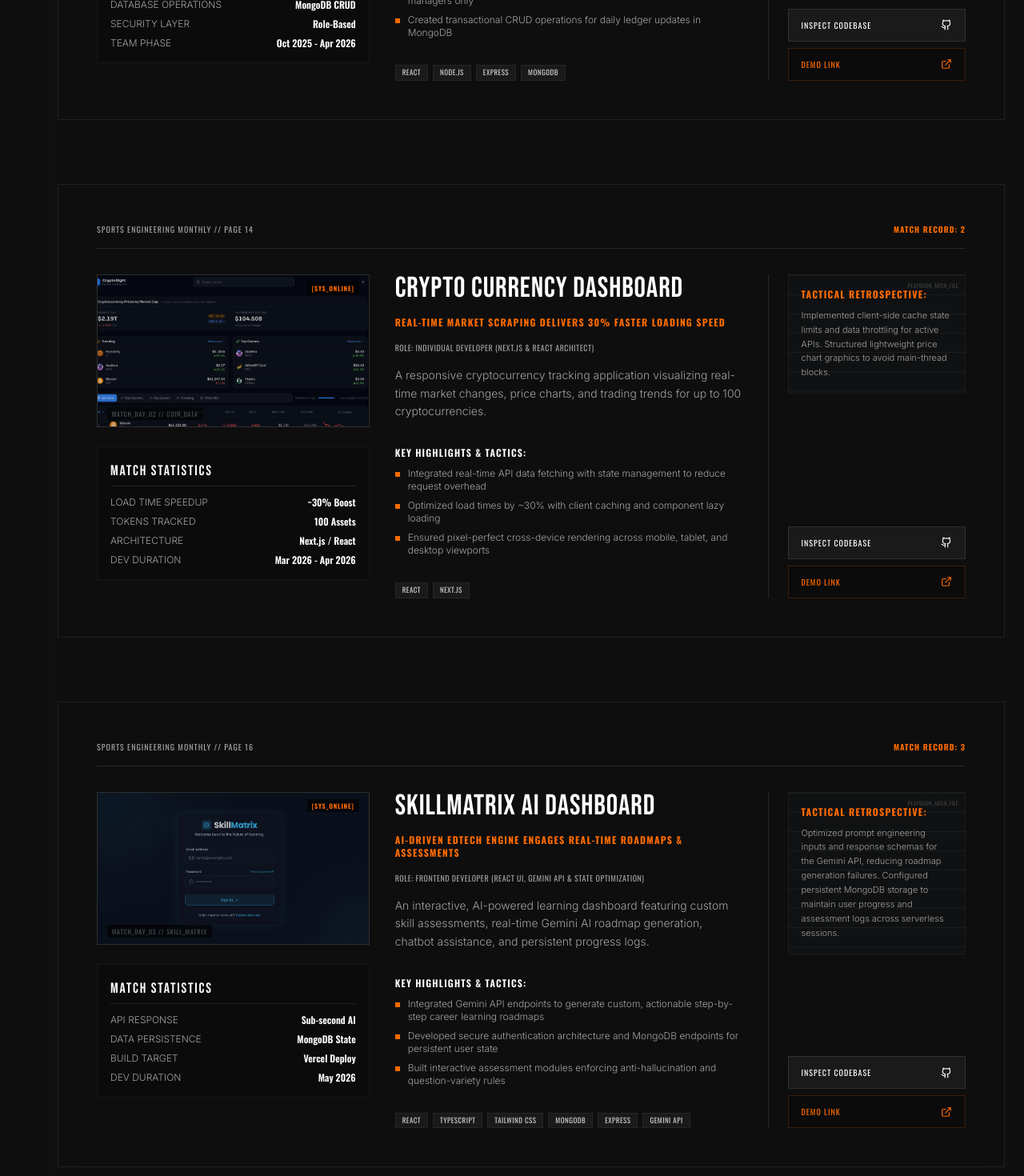
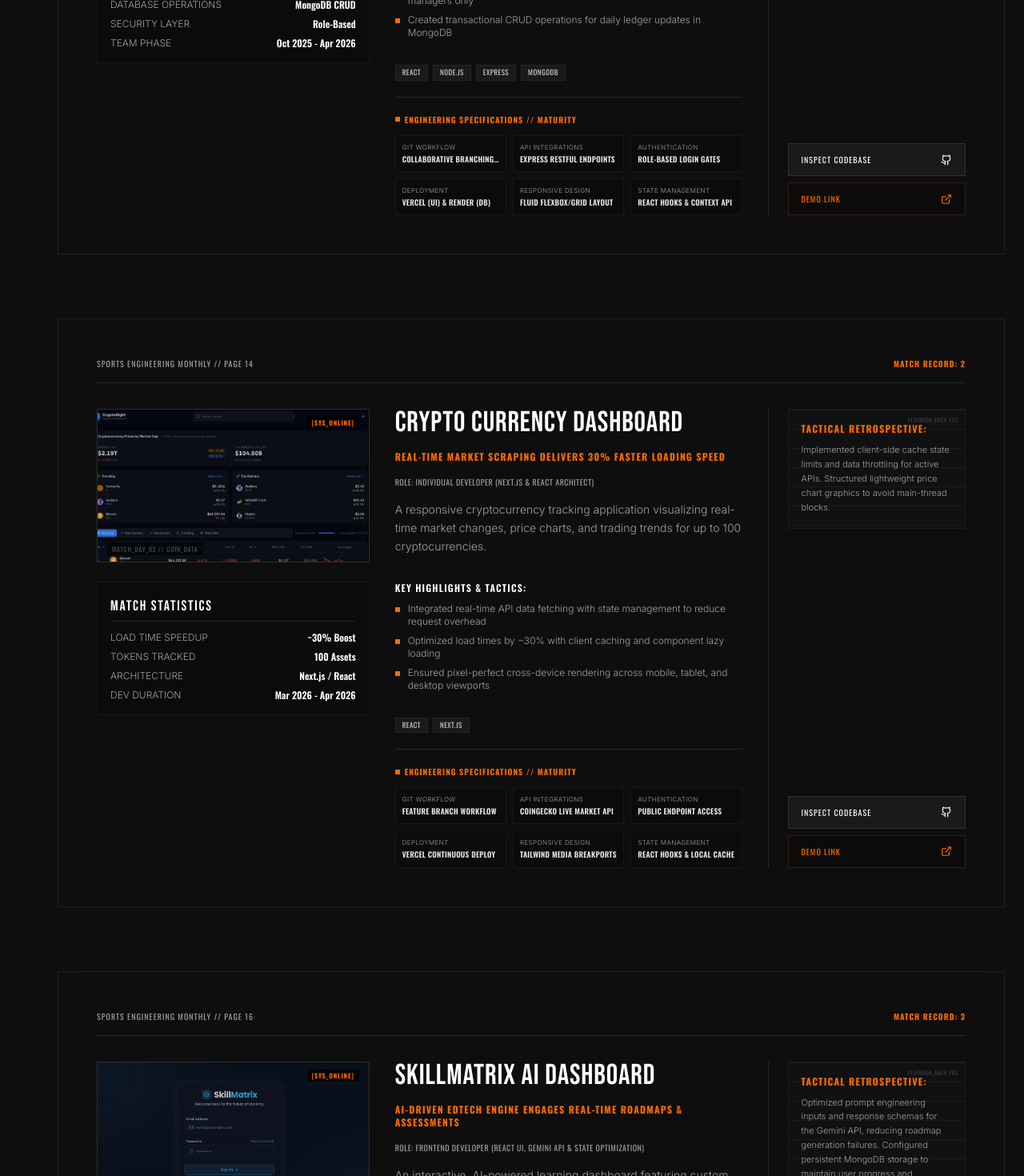
Before and after one commit to Gnanesh18/Portfolio, a Next.js app: page / in a window 1280 px wide. Shown: the part 4060-5530 px from the top of the page at 80% size. Built offline with nearby package versions, Linux system fonts and the light colour scheme.

Commit message:
Show engineering maturity specifications under each project

```diff
--- a/src/components/MatchHighlights.tsx
+++ b/src/components/MatchHighlights.tsx
@@ -22,6 +22,14 @@
       { label: "Security Layer", value: "Role-Based" },
       { label: "Team Phase", value: "Oct 2025 - Apr 2026" }
     ],
+    maturitySpecs: {
+      git: "Collaborative Branching & PRs",
+      api: "Express RESTful endpoints",
+      auth: "Role-based login gates",
+      deployment: "Vercel (UI) & Render (DB)",
+      responsiveness: "Fluid Flexbox/Grid layout",
+      state: "React hooks & Context API"
+    },
     tacticalBreakdown: "Engineered responsive manager panels and streamlined transaction routes. Restricting inputs via role gates eliminated recording errors and elevated transaction logging integrity by 30%.",
     github: "https://github.com/darshan-gowdaa/petrol-bunk-management-system",
     live: "https://petrol-bunk-management-system-alpha.vercel.app/",
@@ -46,6 +54,14 @@
       { label: "Architecture", value: "Next.js / React" },
       { label: "Dev Duration", value: "Mar 2026 - Apr 2026" }
     ],
+    maturitySpecs: {
+      git: "Feature branch workflow",
+      api: "CoinGecko live market API",
+      auth: "Public endpoint access",
+      deployment: "Vercel Continuous Deploy",
+      responsiveness: "Tailwind media breakports",
+      state: "React hooks & Local Cache"
+    },
     tacticalBreakdown: "Implemented client-side cache state limits and data throttling for active APIs. Structured lightweight price chart graphics to avoid main-thread blocks.",
     github: "https://github.com/Gnanesh18/CryptoSight",
     live: "https://crypto-sight-five.vercel.app/",
@@ -70,6 +86,14 @@
       { label: "Build Target", value: "Vercel Deploy" },
       { label: "Dev Duration", value: "May 2026" }
     ],
+    maturitySpecs: {
+      git: "GitHub actions CI pipelines",
+      api: "Google Gemini AI model",
+      auth: "Secure JWT & DB sessions",
+      deployment: "Vercel Serverless hosting",
+      responsiveness: "Mobile-first glassmorphism",
+      state: "Persistent progress state"
+    },
     tacticalBreakdown: "Optimized prompt engineering inputs and response schemas for the Gemini API, reducing roadmap generation failures. Configured persistent MongoDB storage to maintain user progress and assessment logs across serverless sessions.",
     github: "https://github.com/Gnanesh18/skillmatrix",
     live: "https://skillmatrix-chi.vercel.app/",
@@ -210,6 +234,40 @@
                       </span>
                     ))}
                   </div>
+
+                  {/* Engineering Maturity Specs Grid */}
+                  <div className="pt-5 border-t border-white/10 mt-5">
+                    <h5 className="font-oswald text-[10px] uppercase tracking-widest text-orange-karasuno font-bold mb-3 flex items-center gap-1.5">
+                      <span className="w-1.5 h-1.5 bg-orange-karasuno"></span>
+                      ENGINEERING SPECIFICATIONS // MATURITY
+                    </h5>
+                    <div className="grid grid-cols-2 sm:grid-cols-3 gap-2">
+                      <div className="bg-[#0B0B0B]/60 border border-white/5 p-2 hover:border-orange-karasuno/20 transition-colors duration-200">
+                        <span className="block text-[8px] uppercase tracking-wider text-soft-gray font-light">Git Workflow</span>
+                        <span className="block text-[9.5px] font-semibold text-white/90 mt-0.5 font-oswald uppercase tracking-wide truncate" title={match.maturitySpecs.git}>{match.maturitySpecs.git}</span>
+                      </div>
+                      <div className="bg-[#0B0B0B]/60 border border-white/5 p-2 hover:border-orange-karasuno/20 transition-colors duration-200">
+                        <span className="block text-[8px] uppercase tracking-wider text-soft-gray font-light">API Integrations</span>
+                        <span className="block text-[9.5px] font-semibold text-white/90 mt-0.5 font-oswald uppercase tracking-wide truncate" title={match.maturitySpecs.api}>{match.maturitySpecs.api}</span>
+                      </div>
+                      <div className="bg-[#0B0B0B]/60 border border-white/5 p-2 hover:border-orange-karasuno/20 transition-colors duration-200">
+                        <span className="block text-[8px] uppercase tracking-wider text-soft-gray font-light">Authentication</span>
+                        <span className="block text-[9.5px] font-semibold text-white/90 mt-0.5 font-oswald uppercase tracking-wide truncate" title={match.maturitySpecs.auth}>{match.maturitySpecs.auth}</span>
+                      </div>
+                      <div className="bg-[#0B0B0B]/60 border border-white/5 p-2 hover:border-orange-karasuno/20 transition-colors duration-200">
+                        <span className="block text-[8px] uppercase tracking-wider text-soft-gray font-light">Deployment</span>
+                        <span className="block text-[9.5px] font-semibold text-white/90 mt-0.5 font-oswald uppercase tracking-wide truncate" title={match.maturitySpecs.deployment}>{match.maturitySpecs.deployment}</span>
+                      </div>
+                      <div className="bg-[#0B0B0B]/60 border border-white/5 p-2 hover:border-orange-karasuno/20 transition-colors duration-200">
+                        <span className="block text-[8px] uppercase tracking-wider text-soft-gray font-light">Responsive Design</span>
+                        <span className="block text-[9.5px] font-semibold text-white/90 mt-0.5 font-oswald uppercase tracking-wide truncate" title={match.maturitySpecs.responsiveness}>{match.maturitySpecs.responsiveness}</span>
+                      </div>
+                      <div className="bg-[#0B0B0B]/60 border border-white/5 p-2 hover:border-orange-karasuno/20 transition-colors duration-200">
+                        <span className="block text-[8px] uppercase tracking-wider text-soft-gray font-light">State Management</span>
+                        <span className="block text-[9.5px] font-semibold text-white/90 mt-0.5 font-oswald uppercase tracking-wide truncate" title={match.maturitySpecs.state}>{match.maturitySpecs.state}</span>
+                      </div>
+                    </div>
+                  </div>
                 </div>
 
                 {/* Column 3: Tactical breakdown sidebar (lg:col-span-3) */}
```
Also changed, not shown: 1 other file (tests, documents, lock files or other folders).
